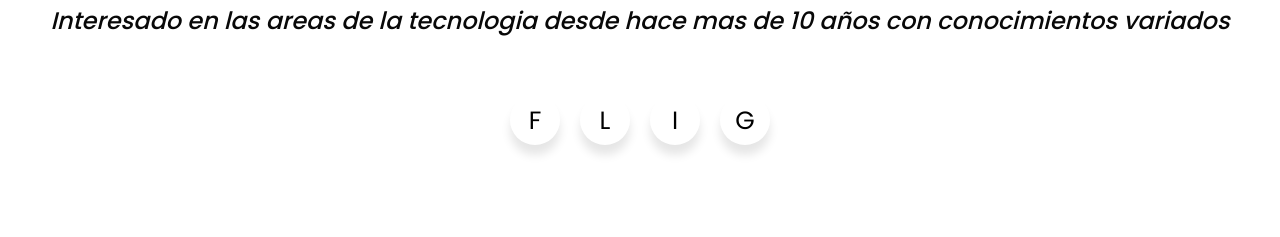
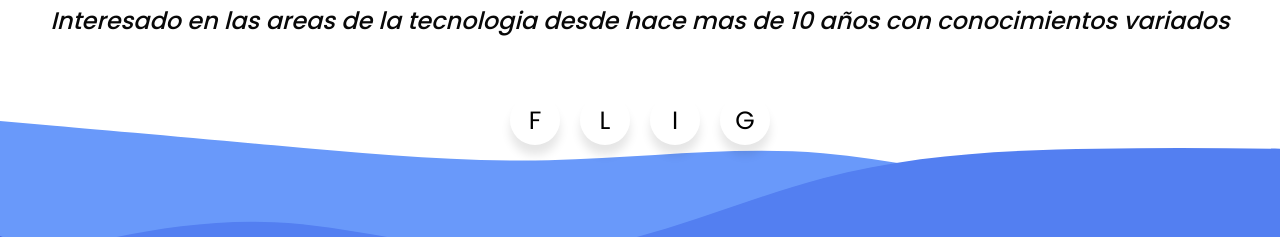
Before and after one commit to frienchi/entrega-git, a website: page index.html in a window 1280 px wide. Shown: the part 563-800 px from the top of the page. Drawn offline with nearby package versions, Linux system fonts and the light colour scheme; the site is published under a folder, as on GitHub Pages, so addresses that start at the root find nothing.

Commit message:
bug svg arreglado

```diff
--- a/scss/partials/_body.scss
+++ b/scss/partials/_body.scss
@@ -2,5 +2,5 @@
 
 
 body{
-    background-image: url(/assets/polygon-scatter-haikei.svg);
+    background-image: url(../assets/polygon-scatter-haikei.svg);
 }
```
Also changed, not shown: css/prueba.css.
